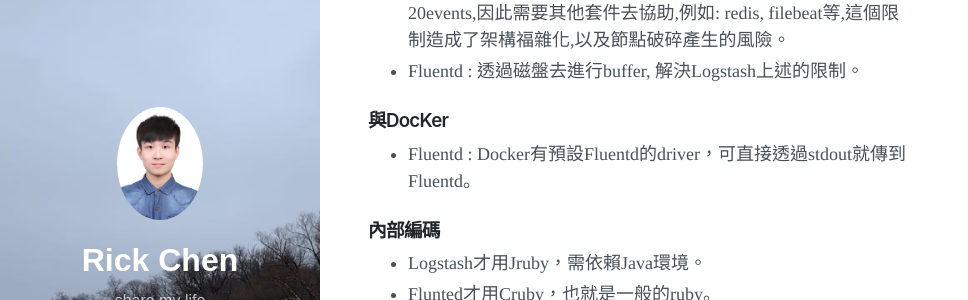
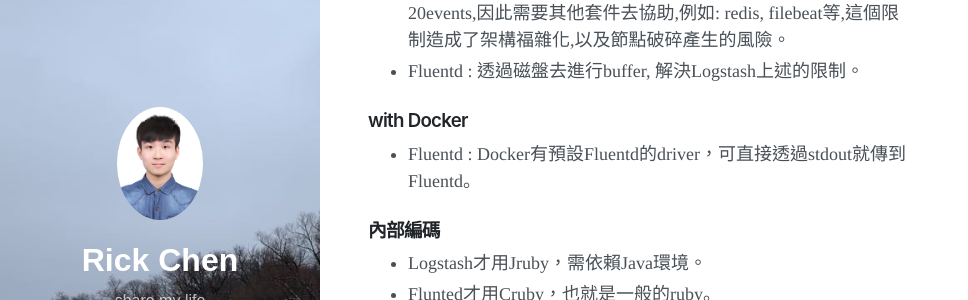
Before and after one commit to jerry940917chen/jerry940917chen.github.io, a Jekyll site: the page built from _posts/2022-07-21-ELKvsEFK.md, in a window 1280 px wide and 900 px high, scrolled down 486 px. Shown: the part 151-451 px from the top of the window, without its empty margins (0-968 px from the left). Built offline with Jekyll 4.4.1, drawn with Linux system fonts in a browser that asks for light colours; nearby versions of some CDN libraries.

Commit message:
Update 2022-07-21-ELKvsEFK.md

```diff
--- a/_posts/2022-07-21-ELKvsEFK.md
+++ b/_posts/2022-07-21-ELKvsEFK.md
@@ -23,7 +23,7 @@ date: 2022-07-21
 * Logstash : Logstash的限制為使用memory的queue並只能持有20events,因此需要其他套件去協助,例如: redis, filebeat等,這個限制造成了架構福雜化,以及節點破碎產生的風險。
 * Fluentd : 透過磁盤去進行buffer, 解決Logstash上述的限制。
 
-### 與DocKer
+### with Docker
 * Fluentd : Docker有預設Fluentd的driver，可直接透過stdout就傳到Fluentd。
 
 ### 內部編碼
```
